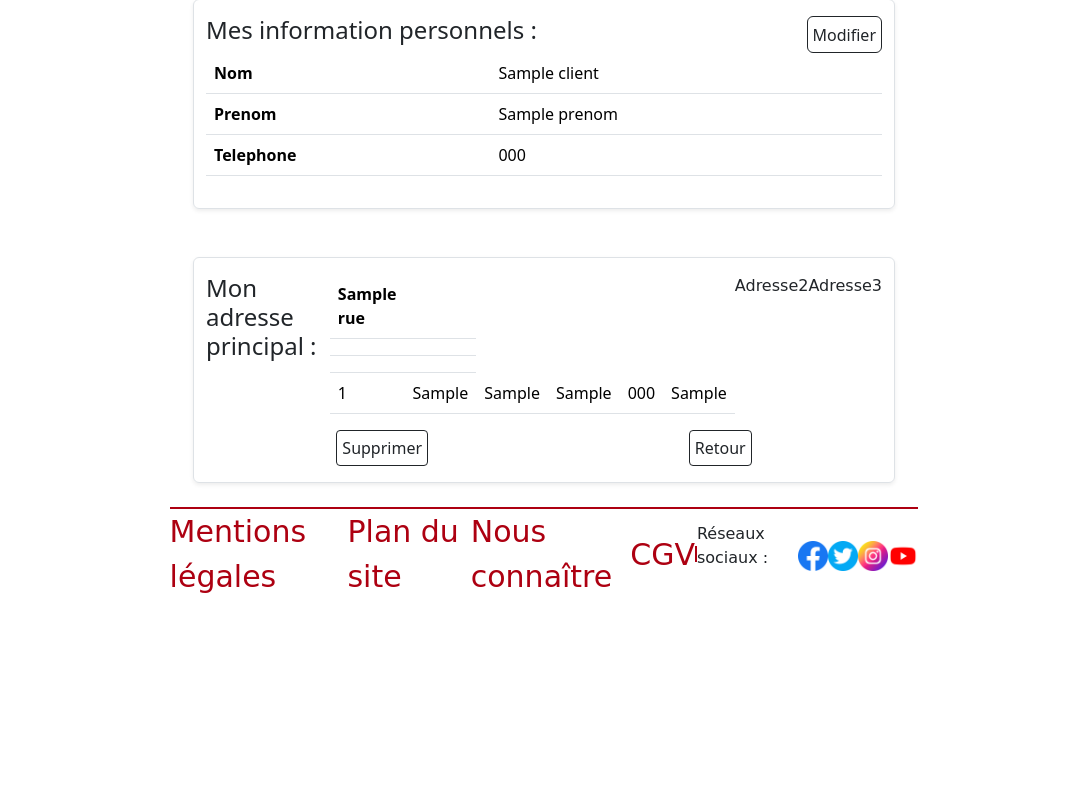
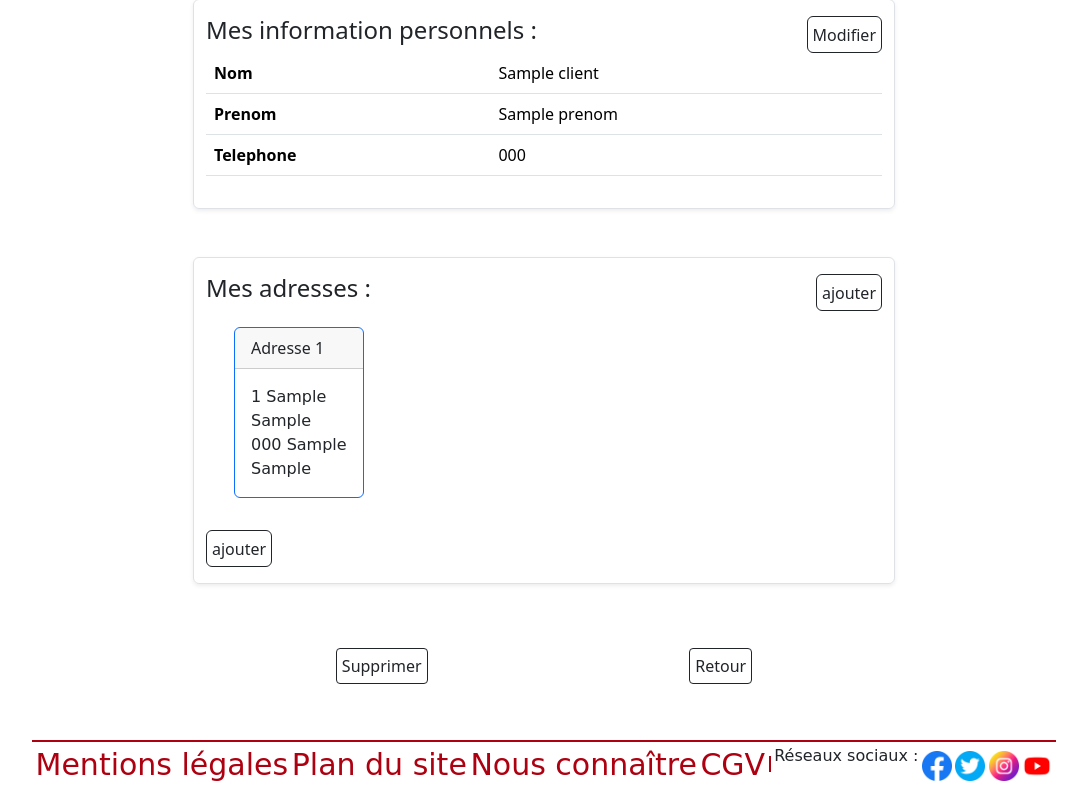
Before and after one commit to Noctalyne/Hanabi, a Symfony app: template templates/clients/show.html.twig in a window 1280 px wide. Shown: the part 450-1237 px from the top of the page, without its empty margins (96-1183 px from the left). Before the commit the page ends 1043 px from the top, so only its background shows below. Run offline with Twig, Linux system fonts and the light colour scheme; the template is opened without the code that fills it: most values are stand-ins (such as "Sample title", 1, 10 or a date in 2020); some libraries are stand-ins or nearby versions.

Commit message:
début reflexion blocage adresse client a max 3 cf histo

```diff
--- a/src/Entity/Adresses.php
+++ b/src/Entity/Adresses.php
@@ -4,6 +4,9 @@ namespace App\Entity;
 
 use App\Repository\AdressesRepository;
 use Doctrine\ORM\Mapping as ORM;
+
+use Symfony\Component\Validator\Constraints\Count as Assert;
+
 
 #[ORM\Entity(repositoryClass: AdressesRepository::class)]
 class Adresses
@@ -33,6 +36,7 @@ class Adresses
 
     #[ORM\ManyToOne(inversedBy: 'adresses')]
     #[ORM\JoinColumn(nullable: false, name: 'idClientAdresse')]
+    // #[Assert(max: 3, groups: ['client'])]
     private ?Clients $idClientAdresses = null;
 
     public function getId(): ?int
--- a/src/Entity/Clients.php
+++ b/src/Entity/Clients.php
@@ -6,6 +6,8 @@ use App\Repository\ClientsRepository;
 use Doctrine\Common\Collections\ArrayCollection;
 use Doctrine\Common\Collections\Collection;
 use Doctrine\ORM\Mapping as ORM;
+
+use Symfony\Component\Validator\Constraints\Count as Assert;
 
 #[ORM\Entity(repositoryClass: ClientsRepository::class)]
 class Clients   /* extends User*/
--- a/templates/clients/show.html.twig
+++ b/templates/clients/show.html.twig
@@ -8,6 +8,7 @@
 
   <h3>Mes information personnels (Clients)</h3>
 
+  {# Bloc qui contient les informations correspondante de l'entité "User" #}
   <div class="container w-75 mt-4 mb-3 pt-3 pb-3 border rounded  shadow-sm">
     <div class="d-flex flex-row justify-content-between">
       <h4> Mes information de connexion : </h4>
@@ -37,7 +38,7 @@
 
   </div>
 
-
+  {# Bloc qui contient les informations correspondante de l'entité "Clients" #}
   <div class="container w-75 mt-4 mb-4 pt-3 pb-3 border rounded  shadow-sm">
 
     <div class="d-flex flex-row justify-content-between">
@@ -66,64 +67,55 @@
 
   </div>
 
+  {# Bloc qui contient les adresses du client sous forme de card #}
   <div class="container w-75 mt-4 mb-4 pt-3 pb-3 border rounded  shadow-sm">
+
     <div class="d-flex flex-row justify-content-between">
-      <h4> Mon adresse principal : </h4>
+      <h4> Mes adresses : </h4>
 
       {% if app.user.clients.adresses != null %}
         <button class="btn btn-outline-dark p-1">
           <a class="btn p-0" href="#">Modifier</a> {# AJOUTER ELEMENT ADRESSES #}
         </button>
+      {% else %}
+        <button class="btn btn-outline-dark p-1">
+          <a class="btn p-0" href="{{ path('app_adresses_new', {'user_id' : app.user.clients.id}) }}">ajouter</a> {# AJOUTER ELEMENT ADRESSES #}
+        </button>
+      {% endif %}
     </div>
 
 
+    <div class="d-flex flex-row justify-content-between p-3">
 
-
-      <button class="btn btn-outline-dark p-1">
-        <a class="btn p-0" href="{{ path('app_adresses_new', {'user_id' : app.user.clients.id}) }}">ajouter</a> {# AJOUTER ELEMENT ADRESSES #}
-      </button>
-    {% else %}
-
-    {% endif %}
+      <div class="container d-flex flex-row justify-content-between">
 
         {% for adresse in adresses %}
-    <table class="table">
-      <tbody>
-          <tr>
-              <th>{{ adresse.rue }}</th>
-              <td></td>
-          </tr>
-          <tr>
-              <th></th>
-              <td></td>
-          </tr>
-          <tr>
-              <th></th>
-              <td></td>
-          </tr>
-          <td>{{ adresse.numAdrss }}</td>
-                <td>{{ adresse.rueAdrss }}</td>
-                <td>{{ adresse.complementAdrss }}</td>
-                <td>{{ adresse.villeAdrss }}</td>
-                <td>{{ adresse.codePostalAdrss }}</td>
-                <td>{{ adresse.paysAdrss }}</td>
-      </tbody>
-    </table>
+          <div class="card border-primary mb-3" style="max-width: 20rem;">
+            <div class="card-header">Adresse {{ adresse.id }}</div>
+            <div class="card-body">
+              {# <h4 class="card-title">Primary card title</h4> #}
+              <p class="card-text">
+                  {{ adresse.num_adrss }} {{ adresse.rue_adrss }} <br>
+                  {{ adresse.complement_adrss }}<br>
+                  {{ adresse.code_postal_adrss }} {{ adresse.ville_adrss }}<br>
+                  {{ adresse.pays_adrss }}
+                </p>
+            </div>
+          </div>
         {% endfor %}
-
-    <div class="d-flex flex-row"> {# Mettre des CARDS ici pour afficher les addresse via leur nom #}
-
-      <div>
-        <p> Adresse2</p>
-      </div>
-
-      <div>
-        <p> Adresse3</p>
-      </div>
 
       </div>
 
     </div>
+            <button class="btn btn-outline-dark p-1">
+          <a class="btn p-0" href="{{ path('app_adresses_new', {'user_id' : app.user.clients.id}) }}">ajouter</a> {# AJOUTER ELEMENT ADRESSES #}
+        </button>
+
+  </div>
+
+
+  {# Block qui contient les boutons de gestions #}
+  <div class="container w-75 mt-4 mb-4 pt-3 pb-3 ">
 
     <div class="d-flex flex-row justify-content-around">
       {# MODIFIER VERS LIENS DE SUPPRESSION + ajout méthode pour activer/desact compte  #}
@@ -138,5 +130,6 @@
 
   </div>
 
+</div>
 
 {% endblock %}
--- a/templates/composants_base/header.html.twig
+++ b/templates/composants_base/header.html.twig
@@ -96,7 +96,7 @@
                   </li>
                   <hr class="dropdown-divider">
 
-                {% else %} {# si user n'as pas d'infos client --> affiche profil user #}
+                {% else %} {# si user n'est pas un vendeur et n'as pas d'infos client enregitrer --> affiche profil user #}
                   <li class="dropdown-item">
                     <a class="nav-link" href="{{ path('app_user_show', { id : app.user.id }) }}">
                       <h6>Mon Profil</h6>
@@ -109,6 +109,13 @@
                 {% if app.user.clients %}
                   <li class="dropdown-item mx-auto my-auto">
                     <a class="nav-link p-1 m-1" href="{{ path('app_formulaire_demande_produit_show_liste', {'user_id': app.user.clients.id}) }}">
+                      <h6>Mes Formulaires</h6>
+                    </a>
+                  </li>
+                  <hr class="dropdown-divider">
+
+                  <li class="dropdown-item mx-auto my-auto">
+                    <a class="nav-link p-1 m-1" href="{{ path('app_commandes_index') }}">
                       <h6>Mes commandes</h6>
                     </a>
                   </li>
```
Also changed, not shown: src/Controller/AdressesController.php (+13 -0 lines), src/Controller/ClientsController.php (+6 -2 lines), src/Repository/AdressesRepository.php (+21 -0 lines), src/Repository/ClientsRepository.php (+12 -0 lines). Lines whose indentation alone changed are shown as unchanged.
